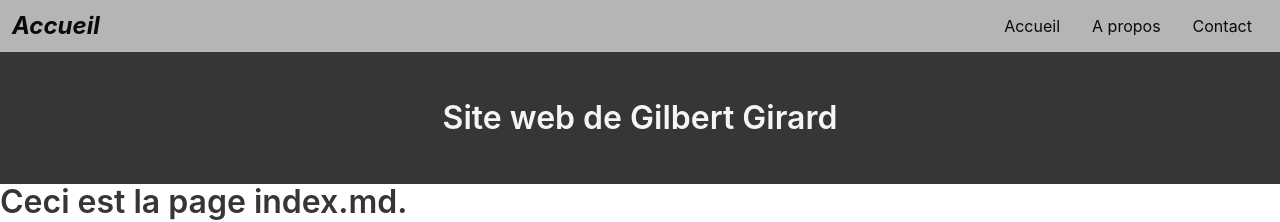
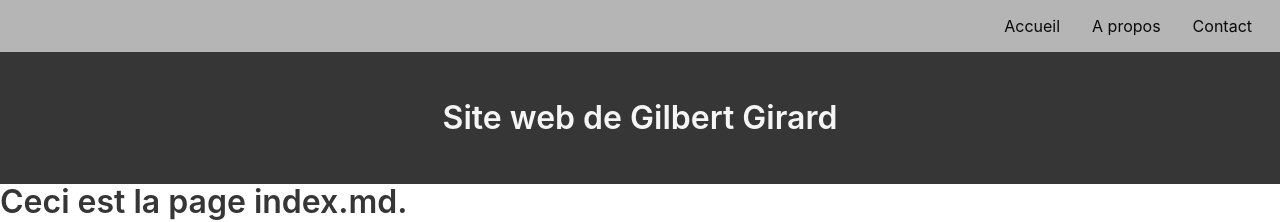
Before and after one commit to gilbiere/jeckyll-1, a Jekyll site: the page built from index.md, in a window 1280 px wide. Shown: the top 222 px of the page. Built offline with Jekyll 4.4.1, drawn with Linux system fonts in a browser that asks for light colours.

Commit message:
Update menu-top.html

```diff
--- a/_includes/menu-top.html
+++ b/_includes/menu-top.html
@@ -2,7 +2,7 @@
 <div class="navbar-menu">
     <div class="navbar-start">
         <div class="navbar-item">
-            <a class="has-text-black is-size-4 has-text-weight-bold is-italic" href="{{ site.url }}">Accueil</a>
+            <a class="has-text-black is-size-4 has-text-weight-bold is-italic" href="{{ site.url }}"><i class="fa-solid fa-house"></i></a>
         </div>
     </div>
 
```
